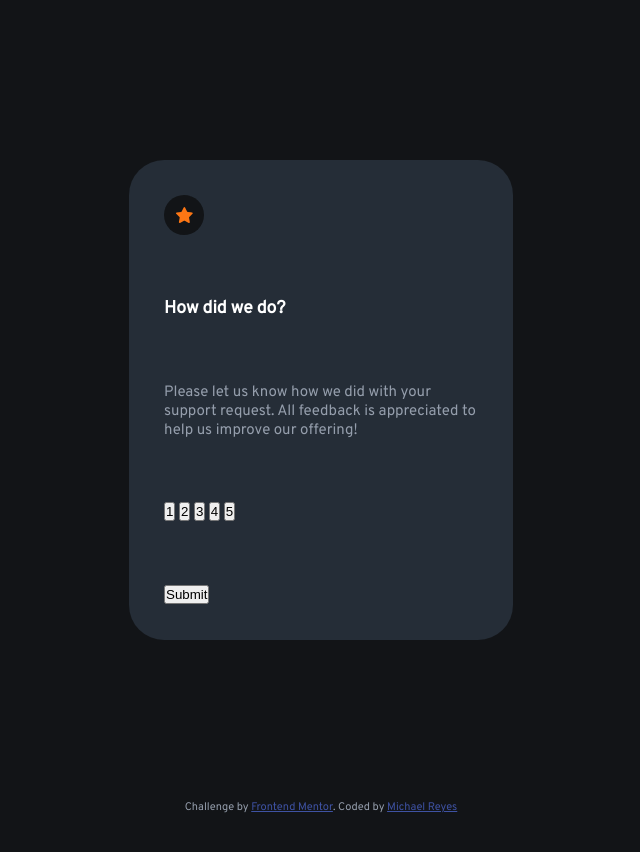
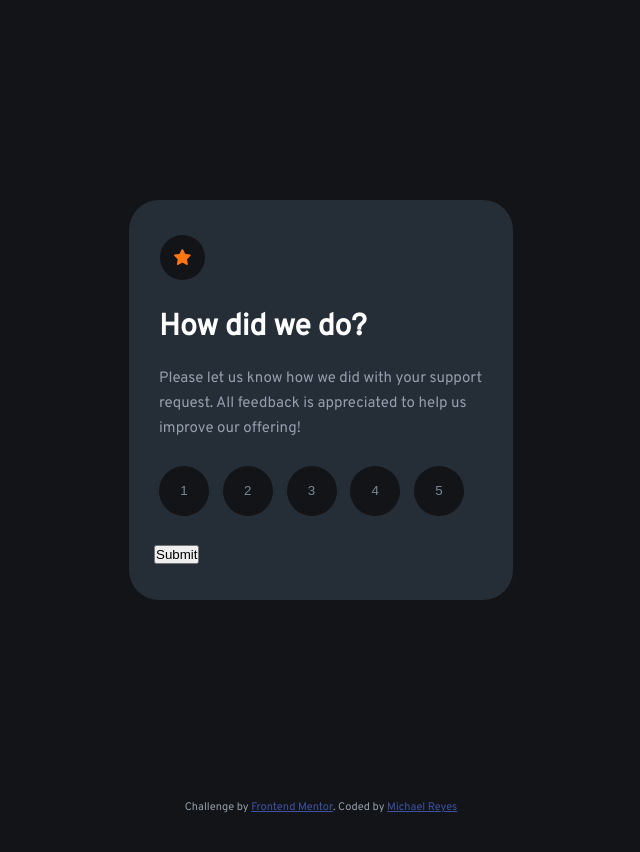
Before and after one commit to michaelr47/InteractiveRatingComponent, a plain HTML site: page index.html in a window 1280 px wide. Shown: the top 852 px of the page, without its empty margins (319-959 px from the left). Before the commit the page ends 814 px from the top, so only its background shows below. Drawn offline with Linux system fonts and the light colour scheme.

Commit message:
rating part almost done, lots of margin hard coding

```diff
--- a/index.html
+++ b/index.html
@@ -13,17 +13,17 @@
     <div class="main-container">
 
       <div id="starDiv">
-        <img id="svgStar" src="./images/icon-star.svg">
+        <img id="svgStar" src="./images/icon-star.svg" alt="start icon">
       </div>
 
       <div id="headingQuestion">
-        <h3>How did we do?</h3>
+        <h1>How did we do?</h1>
       </div>
 
       <div id="paragraphText">
-        <p>
-        Please let us know how we did with your support request. All feedback is appreciated
-        to help us improve our offering!
+        <p class="description-text">
+        Please let us know how we did with your support<br> request. All feedback is appreciated
+        to help us <br>improve our offering!
         </p>
       </div>
 
@@ -35,20 +35,20 @@
         <button class="rating">5</button>
       </div>
 
-      <div>
+      <div id="submitContainer">
         <button id="submitButton">Submit</button>
       </div>
   </div>
-  <!-- <div class="thankYouContainer"> -->
-    <!-- Rating state end -->
-    <!-- Thank you state start -->
-<!--
+  <div class="thankYouContainer">
+    Rating state end
+    Thank you state start
+
     You selected  out of 5
     Thank you!
     We appreciate you taking the time to give a rating. If you ever need more support,
-    don’t hesitate to get in touch! -->
-    <!-- Thank you state end -->
-  <!-- </div> -->
+    dont hesitate to get in touch!
+    Thank you state end
+  </div>
 </main>
 <footer>
   <div class="attribution">
--- a/styles.css
+++ b/styles.css
@@ -25,11 +25,14 @@ body {
     font-family: 'Overpass', sans-serif;
     background-color: var(--veryDarkBlue);
     color: var(--lightGray);
+    overflow: hidden;
 
 }
 
-h3 {
+h1 {
     color: var(--white);
+    margin: 10px 0px 0 5px;
+
 }
 
 main {
@@ -37,40 +40,75 @@ main {
     justify-content: center;
     align-items: center;
     height: 100vh;
+    width: 100vw;
 }
 
 .main-container {
     display: flex;
     flex-direction: column;
-    justify-content: space-between;
+    justify-content: space-around;
     background-color: var(--darkBlue);
     width: 30%;
-    height: 60%;
-    border-radius: 35px;
-    padding: 35px;
+    height: 50%;
+    border-radius: 30px;
+    padding: 25px 20px 25px 25px;
 }
 
 #starDiv {
-
-    width: 40px;
-    height: 40px;
+    width: 45px;
+    height: 45px;
     display: flex;
     justify-content: center;
     align-items: center;
     background-color: var(--veryDarkBlue);
     border-radius: 50%;
+    margin: 0px 6px;
+}
+
+#paragraphText {
+    margin: 0px 0px 5px 5px;
+
+}
+
+.description-text {
+ line-height: 25px;
+ /* margin-bottom: 10px; */
+}
+
+#numberRatings {
+    display: flex;
+    justify-content: space-between;
+    margin: 0px 0px 10px 5px;
+    width: 90%;
+}
+
+.rating {
+    width: 50px;
+    height: 50px;
+    padding: 20px;
+    border: none;
+    border-radius: 50%;
+    color: var(--mediumGray);
+    display: flex;
+    align-items: center;
+    justify-content: center;
+    background-color: var(--veryDarkBlue)
 }
 
 .attribution {
     font-size: 11px;
     text-align: center;
-
 }
 
 .attribution a {
     color: hsl(228, 45%, 44%);
  }
 
+.thankYouContainer {
+    display: none;
+}
+
+
 footer {
-    margin-top: auto;
+    height: 100vh;
 }
```
